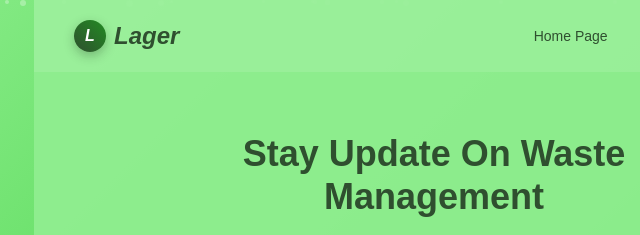
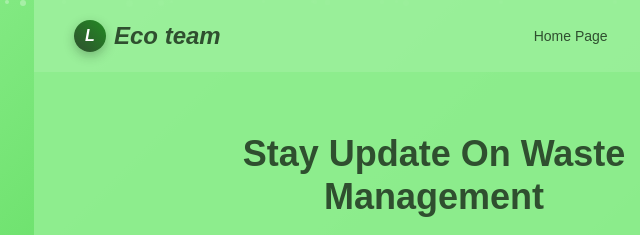
Before and after one commit to Psikuvit/EcoTracker, a website: page public/index.html in a window 1280 px wide. Shown: the top 235 px of the page, 206-846 px from the left. Drawn offline with Linux system fonts and the light colour scheme.

Commit message:
Update index.html

```diff
--- a/public/index.html
+++ b/public/index.html
@@ -788,7 +788,7 @@
         <header class="header">
             <div class="logo">
                 <div class="logo-icon">L</div>
-                Lager
+                Eco team
             </div>
             <nav class="nav">
                 <a href="#hero">Home Page</a>
```
